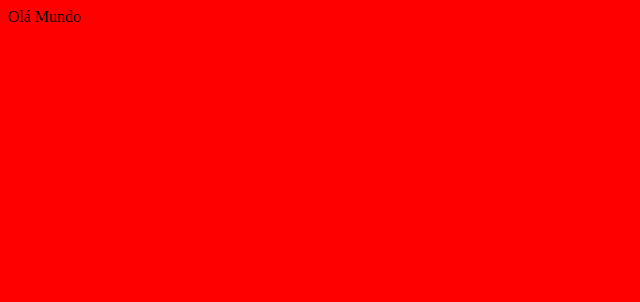
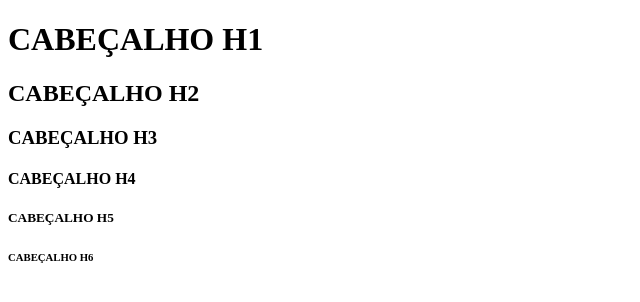
Before and after one commit to DantasBiel/PrimeiroSite-, a plain HTML site: page Aula 01/index.html in a window 1280 px wide. Shown: the whole page, without its empty margins (0-640 px from the left). Drawn offline with Linux system fonts and the light colour scheme.

Commit message:
Add files via upload

```diff
--- a/Aula 01/index.html
+++ b/Aula 01/index.html
@@ -6,7 +6,13 @@
   <meta name="viewport" content="width=device-width, initial-scale=1.0">
   <title>Document</title>
 </head>
-<body bgcolor="red">
-  Olá Mundo
+<body>
+ <h1>CABEÇALHO H1</h1>
+ <h2>CABEÇALHO H2</h2>
+ <h3>CABEÇALHO H3</h3>
+ <h4>CABEÇALHO H4</h4>
+ <h5>CABEÇALHO H5</h5>
+ <h6>CABEÇALHO H6</h6>
+
 </body>
 </html>
```
